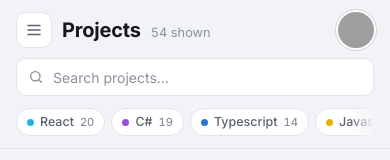
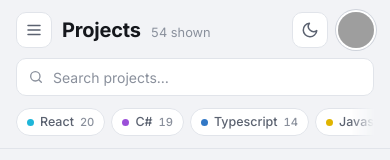
Before and after one commit to ivaaak/Portfolio, a React (Vite) app: page / in a window 390 px wide. Shown: the top 160 px of the page. Built offline with nearby package versions, Linux system fonts and the light colour scheme; grey boxes are pictures that could not be loaded.

Commit message:
feat: theme toggle

```diff
--- a/index.html
+++ b/index.html
@@ -9,6 +9,13 @@
     <link rel="preconnect" href="https://fonts.googleapis.com" />
     <link rel="preconnect" href="https://fonts.gstatic.com" crossorigin />
     <link href="https://fonts.googleapis.com/css2?family=Inter:wght@400;500;600;700&display=swap" rel="stylesheet" />
+    <script>
+      // Apply a saved theme before first paint to avoid a flash of the wrong theme
+      try {
+        var t = localStorage.getItem('theme');
+        if (t === 'light' || t === 'dark') document.documentElement.dataset.theme = t;
+      } catch (e) {}
+    </script>
   </head>
   <body>
     <div id="root"></div>
--- a/src/Icons.tsx
+++ b/src/Icons.tsx
@@ -44,3 +44,16 @@ export const CodeIcon: React.FC<IconProps> = (props) => (
     <path d="M16 18l6-6-6-6M8 6l-6 6 6 6" />
   </svg>
 );
+
+export const SunIcon: React.FC<IconProps> = (props) => (
+  <svg viewBox="0 0 24 24" width="18" height="18" fill="none" stroke="currentColor" strokeWidth="2" strokeLinecap="round" aria-hidden="true" {...props}>
+    <circle cx="12" cy="12" r="4" />
+    <path d="M12 2v2M12 20v2M4.93 4.93l1.41 1.41M17.66 17.66l1.41 1.41M2 12h2M20 12h2M4.93 19.07l1.41-1.41M17.66 6.34l1.41-1.41" />
+  </svg>
+);
+
+export const MoonIcon: React.FC<IconProps> = (props) => (
+  <svg viewBox="0 0 24 24" width="18" height="18" fill="none" stroke="currentColor" strokeWidth="2" strokeLinecap="round" strokeLinejoin="round" aria-hidden="true" {...props}>
+    <path d="M21 12.79A9 9 0 1111.21 3 7 7 0 0021 12.79z" />
+  </svg>
+);
--- a/src/TopBar.module.css
+++ b/src/TopBar.module.css
@@ -429,7 +429,7 @@
         gap: 10px;
     }
 
-    .avatarButton {
+    .themeButton {
         margin-left: auto;
     }
 
--- a/src/TopBar.tsx
+++ b/src/TopBar.tsx
@@ -1,7 +1,8 @@
 import React, { useState, useMemo, useEffect } from 'react';
 import { RepoData } from './utils/RepoData';
 import { getTagColor } from './utils/getTagColor';
-import { CloseIcon, GitHubIcon, MenuIcon, SearchIcon } from './Icons';
+import { CloseIcon, GitHubIcon, MenuIcon, MoonIcon, SearchIcon, SunIcon } from './Icons';
+import { useTheme } from './utils/useTheme';
 import styles from './TopBar.module.css';
 
 const AVATAR_URL = 'https://avatars.githubusercontent.com/u/43663336?v=4';
@@ -77,6 +78,7 @@ export const TopBar: React.FC<TopBarProps> = ({ repos, shownCount, closedCount,
   const [searchTerm, setSearchTerm] = useState('');
   const [selectedTags, setSelectedTags] = useState<string[]>([]);
   const [isDialogOpen, setIsDialogOpen] = useState(false);
+  const { theme, toggleTheme } = useTheme();
 
   // Tags derived from the data, most used first
   const availableTags = useMemo(() => {
@@ -143,6 +145,15 @@ export const TopBar: React.FC<TopBarProps> = ({ repos, shownCount, closedCount,
           />
         </div>
 
+        <button
+          className={`${styles.iconButton} ${styles.themeButton}`}
+          onClick={toggleTheme}
+          aria-label={theme === 'dark' ? 'Switch to light theme' : 'Switch to dark theme'}
+          title={theme === 'dark' ? 'Light theme' : 'Dark theme'}
+        >
+          {theme === 'dark' ? <SunIcon /> : <MoonIcon />}
+        </button>
+
         <button className={styles.avatarButton} onClick={() => setIsDialogOpen(true)} aria-label="About me" title="About me">
           <img className={styles.avatar} src={AVATAR_URL} alt="" />
         </button>
--- a/src/index.css
+++ b/src/index.css
@@ -31,8 +31,9 @@
   -moz-osx-font-smoothing: grayscale;
 }
 
+/* Dark theme: follows the system unless the user picked a theme explicitly */
 @media (prefers-color-scheme: dark) {
-  :root {
+  :root:not([data-theme="light"]) {
     --bg: #0d0f13;
     --bg-dot: #1f232b;
     --surface: #161920;
@@ -51,6 +52,26 @@
     --shadow-lg: 0 24px 56px rgba(0, 0, 0, 0.6);
     color-scheme: dark;
   }
+}
+
+:root[data-theme="dark"] {
+  --bg: #0d0f13;
+  --bg-dot: #1f232b;
+  --surface: #161920;
+  --surface-2: #1b1f27;
+  --surface-3: #232833;
+  --border: #262b35;
+  --border-strong: #353b48;
+  --text: #e9ebf0;
+  --muted: #a0a7b4;
+  --faint: #737a87;
+  --accent: #8398ff;
+  --accent-soft: rgba(131, 152, 255, 0.14);
+  --overlay: rgba(0, 0, 0, 0.65);
+  --shadow-sm: 0 1px 2px rgba(0, 0, 0, 0.4);
+  --shadow-md: 0 6px 16px rgba(0, 0, 0, 0.35);
+  --shadow-lg: 0 24px 56px rgba(0, 0, 0, 0.6);
+  color-scheme: dark;
 }
 
 *,
--- /dev/null
+++ b/src/utils/useTheme.ts
@@ -0,0 +1,51 @@
+import { useCallback, useEffect, useState } from 'react';
+
+export type Theme = 'light' | 'dark';
+
+const STORAGE_KEY = 'theme';
+const DARK_QUERY = '(prefers-color-scheme: dark)';
+
+const readStoredTheme = (): Theme | null => {
+  try {
+    const value = localStorage.getItem(STORAGE_KEY);
+    return value === 'light' || value === 'dark' ? value : null;
+  } catch {
+    return null;
+  }
+};
+
+const systemTheme = (): Theme => (window.matchMedia(DARK_QUERY).matches ? 'dark' : 'light');
+
+// Follows the system theme until the user picks one, then remembers that choice
+export const useTheme = () => {
+  const [storedTheme, setStoredTheme] = useState<Theme | null>(readStoredTheme);
+  const [system, setSystem] = useState<Theme>(systemTheme);
+  const theme = storedTheme ?? system;
+
+  useEffect(() => {
+    const media = window.matchMedia(DARK_QUERY);
+    const onChange = () => setSystem(systemTheme());
+    media.addEventListener('change', onChange);
+    return () => media.removeEventListener('change', onChange);
+  }, []);
+
+  useEffect(() => {
+    if (storedTheme) {
+      document.documentElement.dataset.theme = storedTheme;
+    } else {
+      delete document.documentElement.dataset.theme;
+    }
+  }, [storedTheme]);
+
+  const toggleTheme = useCallback(() => {
+    const next: Theme = theme === 'dark' ? 'light' : 'dark';
+    setStoredTheme(next);
+    try {
+      localStorage.setItem(STORAGE_KEY, next);
+    } catch {
+      // Storage unavailable (private mode etc.) - the choice just won't persist
+    }
+  }, [theme]);
+
+  return { theme, toggleTheme };
+};
```
Also changed, not shown: 5 other files (tests, documents, lock files or other folders).
